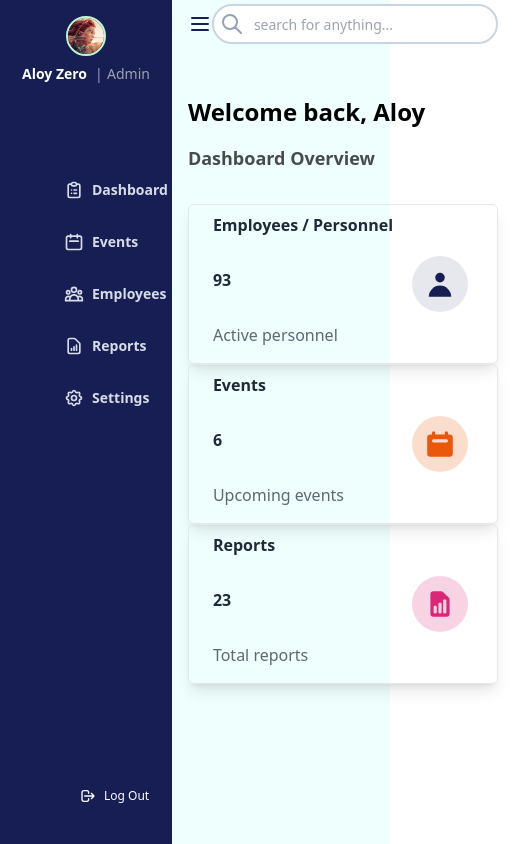
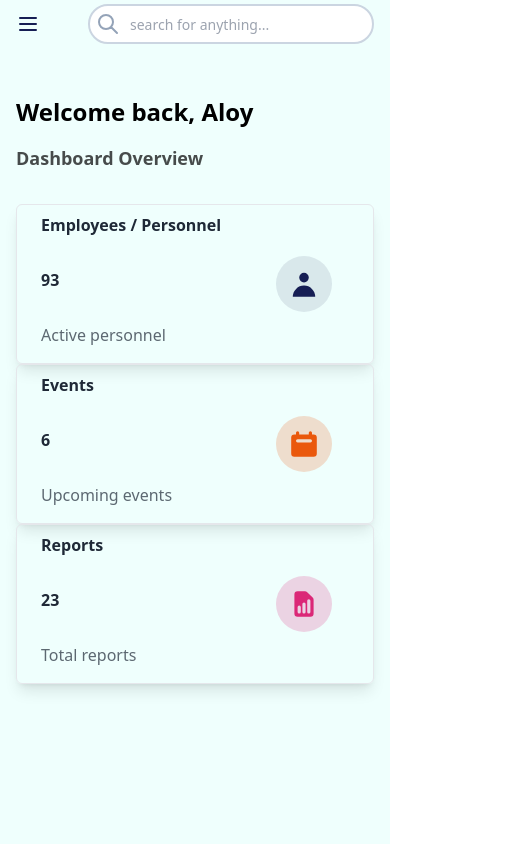
Before and after one commit to aguilanbon/mern-app, a React (Create React App) app: page /home in a window 390 px wide. Shown: the whole page, 514 px wide, since content can reach past the window. Built offline with nearby package versions, Linux system fonts and the light colour scheme.

Commit message:
screen w below 768 collapsed nav by default

```diff
--- a/src/pages/Home/Home.jsx
+++ b/src/pages/Home/Home.jsx
@@ -4,10 +4,24 @@ import Dashboard from './Dashboard'
 import Navigation from './Navigation'
 import TopBar from './TopBar'
 import GlobalHelperContext from '../../helpers/GlobalHelperContext'
+import { useEffect } from 'react'
+import { useState } from 'react'
 
 function Home() {
 
-    const { sideNavOpen } = useContext(GlobalHelperContext)
+    const { sideNavOpen, setSideNavOpen } = useContext(GlobalHelperContext)
+
+    const [width, setWidth] = useState(window.innerWidth)
+
+    const updateWidth = () => {
+        setWidth(window.innerWidth)
+    }
+
+    useEffect(() => {
+        window.addEventListener('resize', updateWidth)
+
+        if(width < 768) setSideNavOpen(false)
+    },[])
 
     return (
         <div className='w-full min-h-screen flex'>
```
